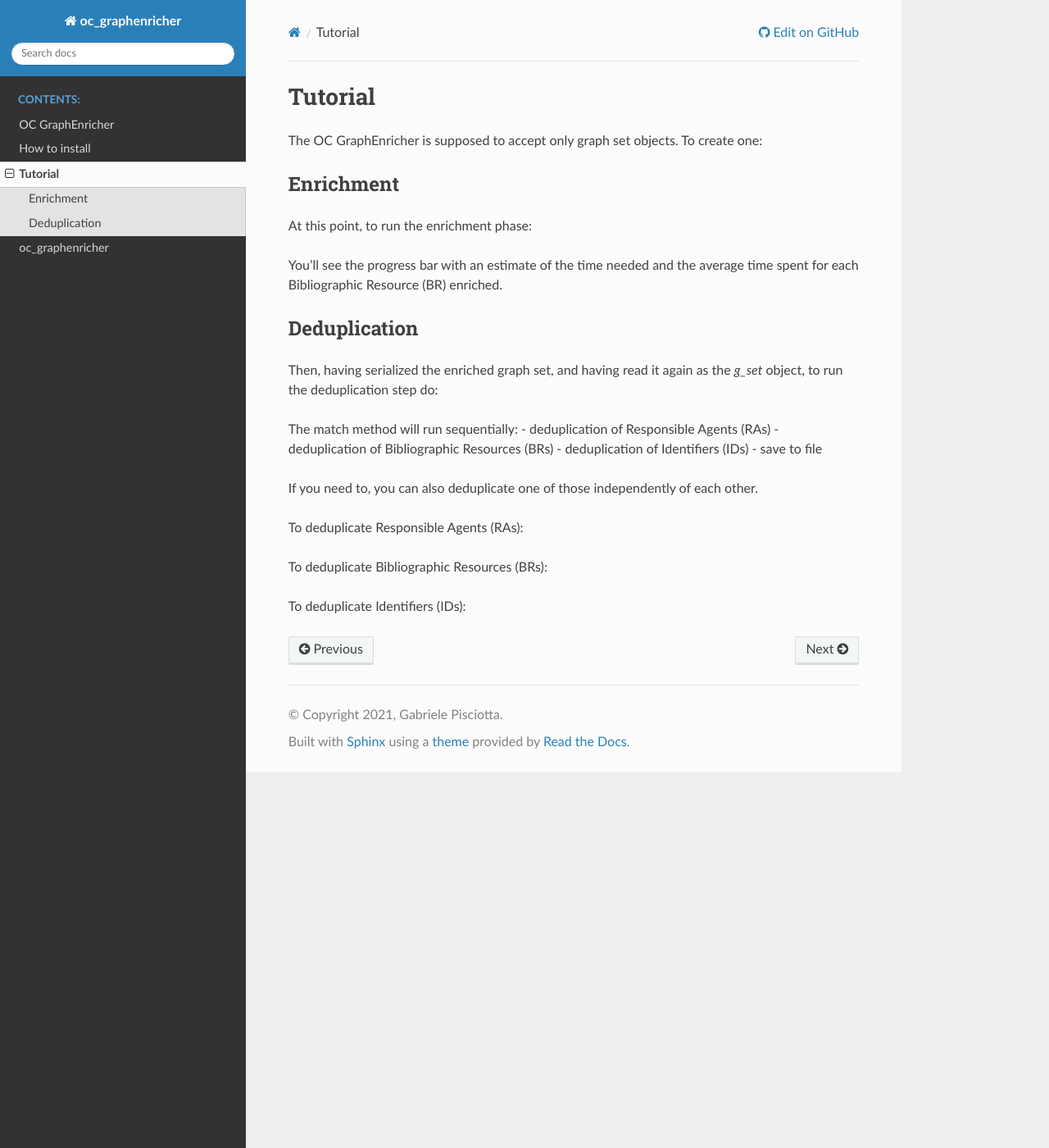
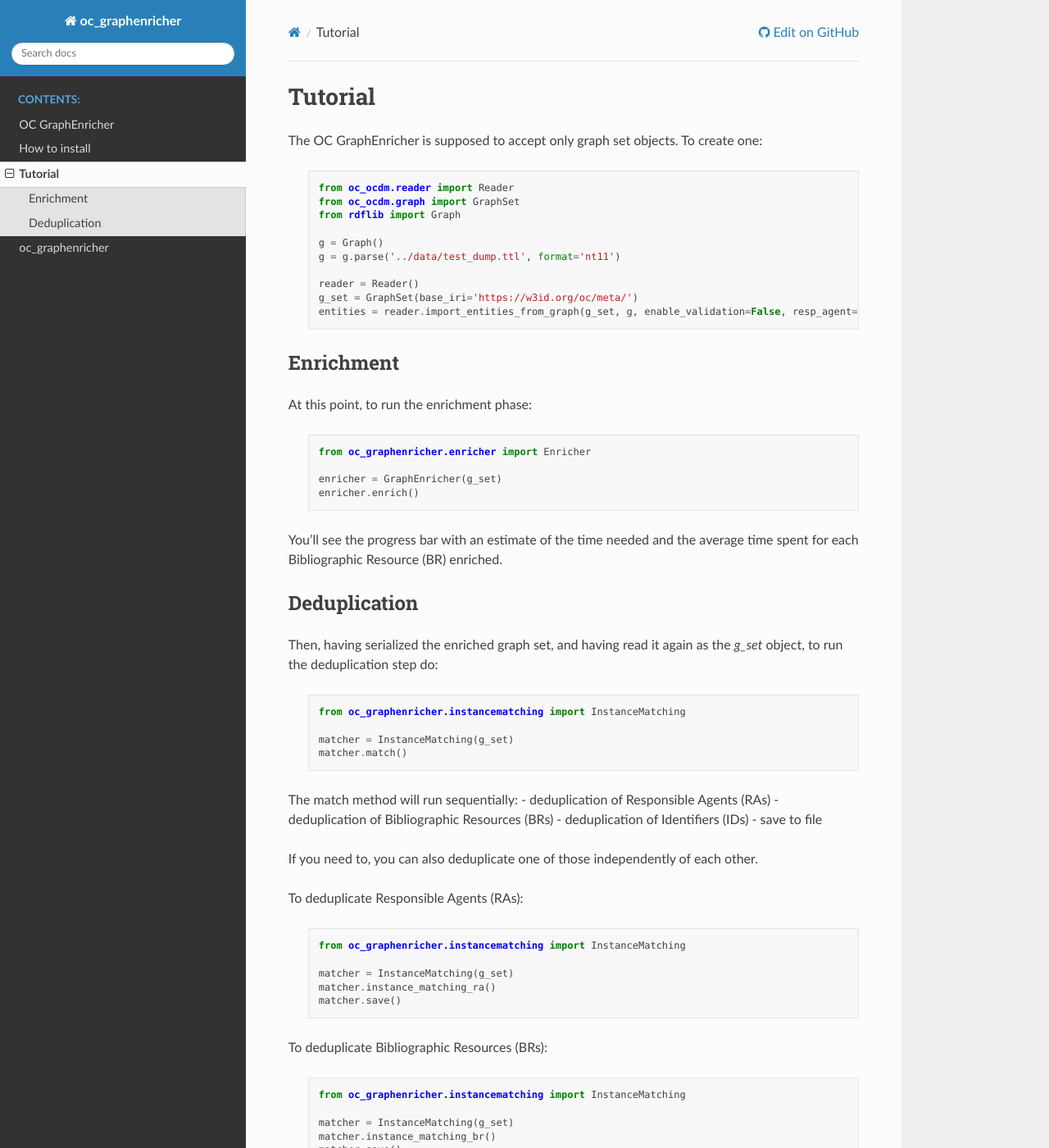
Before and after one commit to opencitations/oc_graphenricher, a Sphinx documentation site: the page built from docs/source/tutorial.rst, in a window 1280 px wide and 1400 px high. Shown: the whole window at 82% size. Built offline with Sphinx 7.4.7 and the Read the Docs theme 2.0.0, drawn with Linux system fonts in a browser that asks for light colours; pages that are not in the unit, such as notebooks, are missing from menus; part of the change alters nothing that is shown; some of the changed text lies outside the part shown.

Commit message:
Better documentation

```diff
--- a/docs/source/conf.py
+++ b/docs/source/conf.py
@@ -24,7 +24,7 @@ copyright = '2021, Gabriele Pisciotta'
 author = 'Gabriele Pisciotta'
 
 # The full version, including alpha/beta/rc tags
-release = '0.1.1'
+release = '0.2.1'
 
 
 # -- General configuration ---------------------------------------------------
--- a/docs/source/modules/modules.rst
+++ b/docs/source/modules/modules.rst
@@ -4,4 +4,4 @@ oc_graphenricher
 .. toctree::
    :maxdepth: 4
 
-   oc_graphenricher
+   Classes and methods
--- a/docs/source/tutorial.rst
+++ b/docs/source/tutorial.rst
@@ -4,6 +4,7 @@ The OC GraphEnricher is supposed to accept only graph set objects.
 To create one:
 
     .. code-block:: python
+
         from oc_ocdm.reader import Reader
         from oc_ocdm.graph import GraphSet
         from rdflib import Graph
@@ -20,6 +21,7 @@ Enrichment
 At this point, to run the enrichment phase:
 
     .. code-block:: python
+
         from oc_graphenricher.enricher import Enricher
 
         enricher = GraphEnricher(g_set)
@@ -34,6 +36,7 @@ Then, having serialized the enriched graph set, and having read it again as the
 `g_set` object, to run the deduplication step do:
 
     .. code-block:: python
+
         from oc_graphenricher.instancematching import InstanceMatching
 
         matcher = InstanceMatching(g_set)
@@ -50,6 +53,7 @@ If you need to, you can also deduplicate one of those independently of each othe
 To deduplicate Responsible Agents (RAs):
 
     .. code-block:: python
+
         from oc_graphenricher.instancematching import InstanceMatching
 
         matcher = InstanceMatching(g_set)
@@ -60,6 +64,7 @@ To deduplicate Responsible Agents (RAs):
 To deduplicate Bibliographic Resources (BRs):
 
     .. code-block:: python
+
         from oc_graphenricher.instancematching import InstanceMatching
 
         matcher = InstanceMatching(g_set)
@@ -70,6 +75,7 @@ To deduplicate Bibliographic Resources (BRs):
 To deduplicate Identifiers (IDs):
 
     .. code-block:: python
+
         from oc_graphenricher.instancematching import InstanceMatching
 
         matcher = InstanceMatching(g_set)
```
Also changed, not shown: docs/source/installing.rst (+8 -0 lines).
